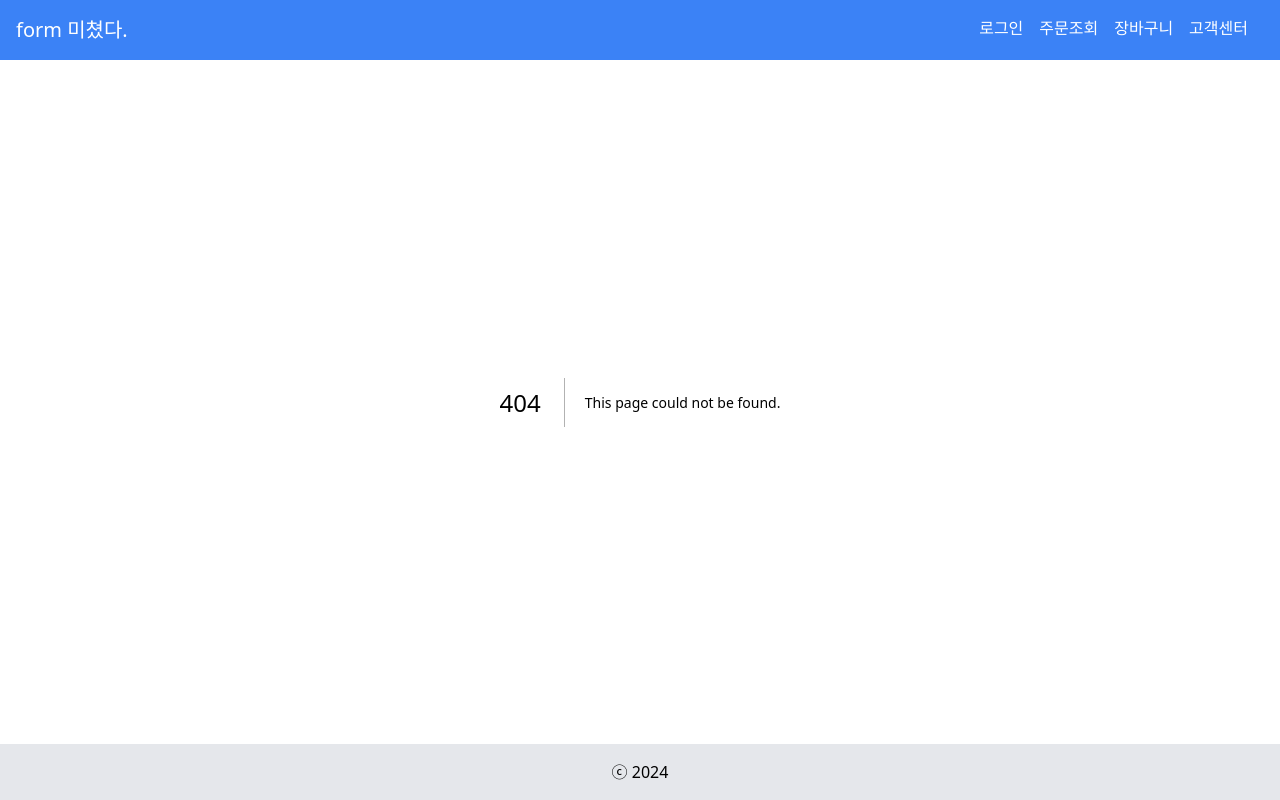
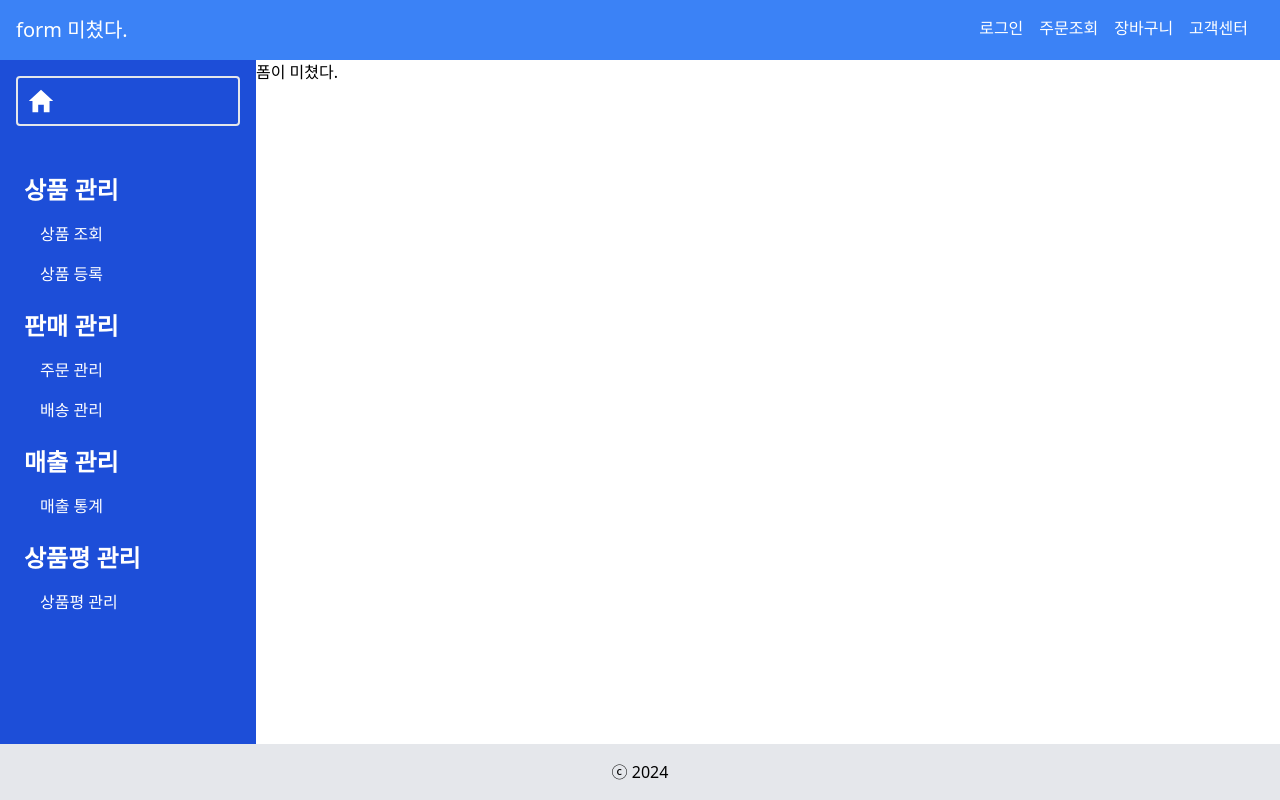
Before and after one commit to KDT-IaaS-Class-One-Group/KDT-IaaS-4team-ERP, a Next.js app: page /leemingoo in a window 1280 px wide. Before the commit this address had no page. Built offline with nearby package versions, Linux system fonts and the light colour scheme.

Commit message:
feat: 이민구 오늘 한 작업 백업

```diff
--- a/app/admin/components/Sidebar/Sidebar.tsx
+++ b/app/leemingoo/components/Sidebar/Sidebar.tsx
@@ -1,3 +1,4 @@
+// 사이드바
 import Link from 'next/link';
 import React, { useState } from 'react';
 import { IoMdHome } from 'react-icons/io';
@@ -11,25 +12,25 @@ export default function Sidebar() {
         <ul>
           <li className='pb-10'>
             <Link
-              href='/admin'
+              href='/leemingoo'
               className='block p-2 hover:bg-gray-700 rounded border-2 text-3xl'
             >
               <IoMdHome />
             </Link>
           </li>
           <MenuItem title='상품 관리'>
-            <MenuLink href='/admin/product-list'>상품 조회</MenuLink>
-            <MenuLink href='/admin/product-add'>상품 등록</MenuLink>
+            <MenuLink href='/leemingoo/product-list'>상품 조회</MenuLink>
+            <MenuLink href='/leemingoo/product-add'>상품 등록</MenuLink>
           </MenuItem>
           <MenuItem title='판매 관리'>
-            <MenuLink href='/admin/order-manage'>주문 관리</MenuLink>
-            <MenuLink href='/admin/delivery-manage'>배송 관리</MenuLink>
+            <MenuLink href='/leemingoo/order-manage'>주문 관리</MenuLink>
+            <MenuLink href='/leemingoo/delivery-manage'>배송 관리</MenuLink>
           </MenuItem>
           <MenuItem title='매출 관리'>
-            <MenuLink href='/admin/revenue-view'>매출 통계 </MenuLink>
+            <MenuLink href='/leemingoo/revenue-view'>매출 통계 </MenuLink>
           </MenuItem>
           <MenuItem title='상품평 관리'>
-            <MenuLink href='/admin/review-manage'>상품평 관리</MenuLink>
+            <MenuLink href='/leemingoo/review-manage'>상품평 관리</MenuLink>
           </MenuItem>
         </ul>
       </nav>
--- a/app/admin/layout.tsx
+++ b/app/leemingoo/layout.tsx
@@ -1,3 +1,4 @@
+// 관리자 페이지 레이아웃
 import React from 'react';
 import Sidebar from './components/Sidebar/Sidebar';
 
--- a/app/admin/page.tsx
+++ b/app/leemingoo/page.tsx
@@ -1,3 +1,4 @@
+// 관리자 페이지 메인
 'use client';
 import React from 'react';
 import Image from 'next/image';
```
Also changed, not shown: app/leemingoo/(page)/(product)/product-add/page.tsx (renamed from app/admin/(page)/(product)/product-add/page.tsx), app/leemingoo/(page)/(product)/product-list/page.tsx (renamed from app/admin/(page)/(product)/product-list/page.tsx), app/leemingoo/(page)/(revenue)/revenue-view/page.tsx (renamed from app/admin/(page)/(revenue)/revenue-view/page.tsx), app/leemingoo/(page)/(review)/review-manage/page.tsx (renamed from app/admin/(page)/(review)/review-manage/page.tsx), app/leemingoo/(page)/(sale)/delivery-manage/page.tsx (renamed from app/admin/(page)/(sale)/delivery-manage/page.tsx), app/leemingoo/(page)/(sale)/order-manage/page.tsx (renamed from app/admin/(page)/(sale)/order-manage/page.tsx), app/leemingoo/components/Sidebar/MenuItem.tsx (renamed from app/admin/components/Sidebar/MenuItem.tsx), app/leemingoo/components/Sidebar/MenuLink.tsx (renamed from app/admin/components/Sidebar/MenuLink.tsx).
